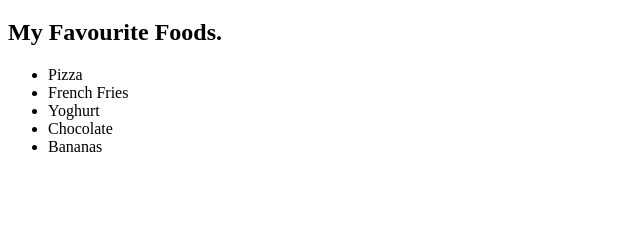
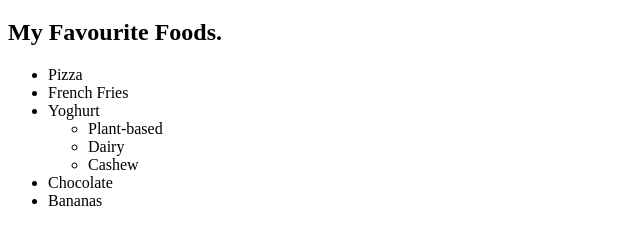
Before and after one commit to vickykimani/website-design, a plain HTML site: page page2.html in a window 1280 px wide. Shown: the part 61-306 px from the top of the page, without its empty margins (0-640 px from the left). Drawn offline with Linux system fonts and the light colour scheme.

Commit message:
nested list

```diff
--- a/page2.html
+++ b/page2.html
@@ -20,7 +20,14 @@
     <ul>
         <li>Pizza</li>
         <li>French Fries</li>
-        <li>Yoghurt</li>
+        <li>Yoghurt
+            <!-- example of a nested list -->
+            <ul>
+                <li>Plant-based</li>
+                <li>Dairy</li>
+                <li>Cashew</li>
+            </ul>
+        </li>
         <li>Chocolate</li>
         <li>Bananas</li>
     </ul>
```
Also changed, not shown: 1 other file.
